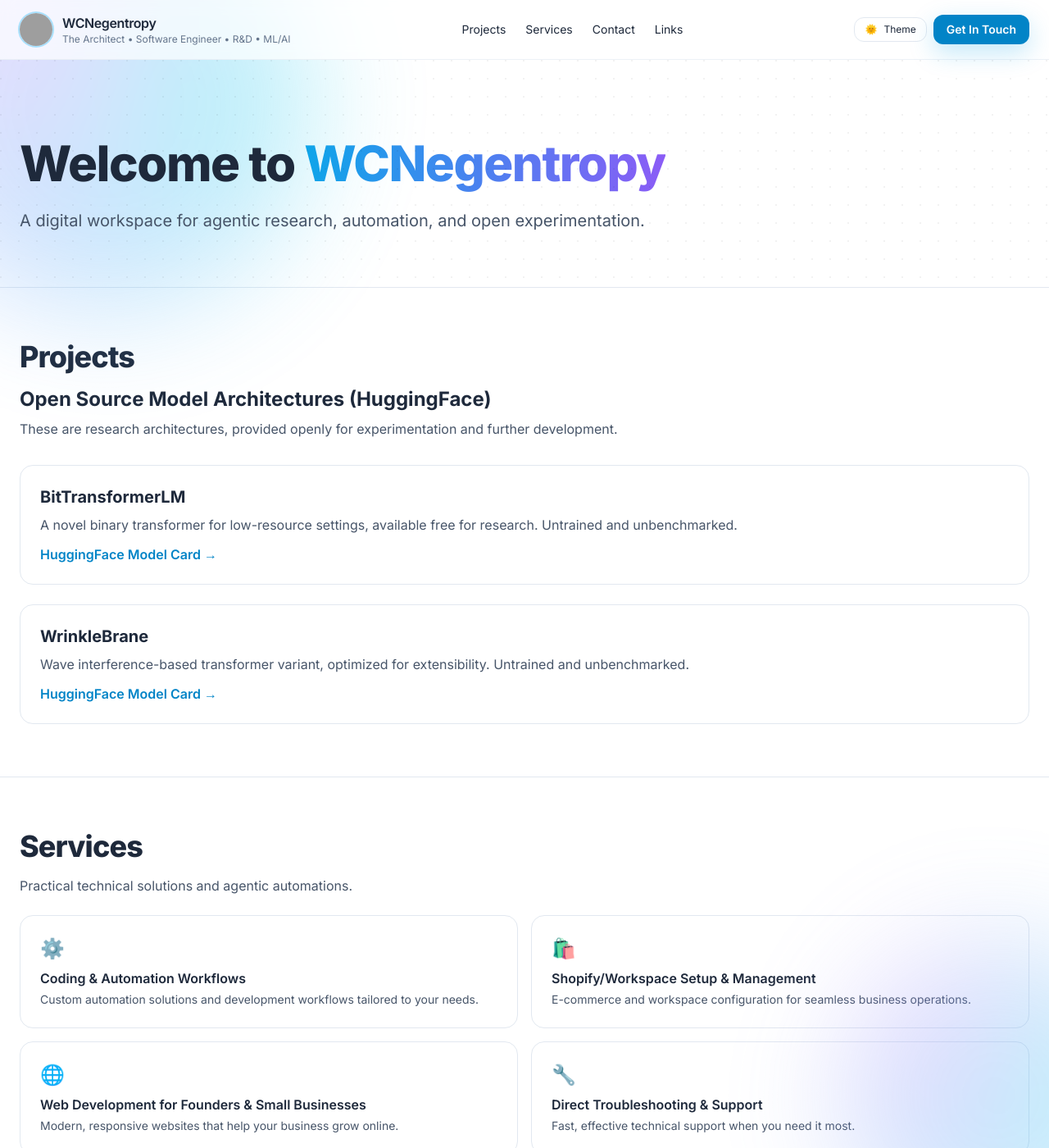
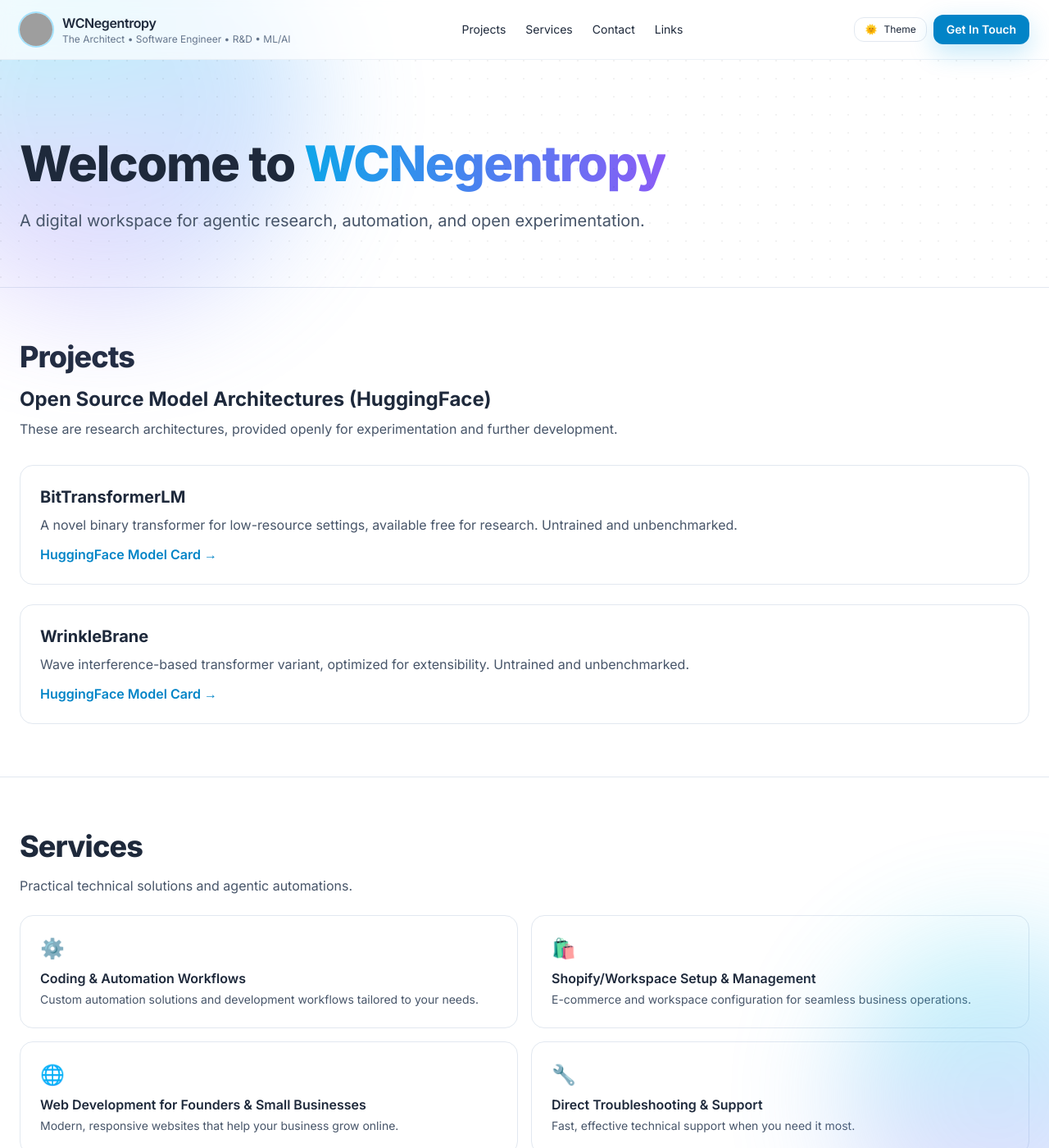
Before and after one commit to WCNegentropy/WCNegentropy.github.io, a Jekyll site: the page built from index.md, in a window 1280 px wide and 1400 px high. Shown: the whole window at 82% size. Built offline with Jekyll 4.4.1, drawn with Linux system fonts in a browser that asks for light colours; nearby versions of some CDN libraries; grey boxes are pictures that could not be loaded.

Commit message:
Fix scrollbar issues and optimize dark mode transitions
- Add overflow-x: hidden to prevent horizontal scrollbar
- Change blobs from absolute to fixed positioning
- Add GPU acceleration with will-change and translateZ
- Implement smooth theme transitions (0.3s duration)
- Add FOUC prevention with visibility control
- Add dark mode bg-grid variant
- Add transition classes to all interactive elements
- Improve theme initialization timing

Co-authored-by: WCNegentropy <217131625+WCNegentropy@users.noreply.github.com>

```diff
--- a/_includes/footer.html
+++ b/_includes/footer.html
@@ -1,10 +1,10 @@
-<footer class="border-t border-slate-200 dark:border-slate-800 py-10">
+<footer class="border-t border-slate-200 dark:border-slate-800 py-10 transition-colors duration-300">
   <div class="mx-auto max-w-7xl px-6 flex flex-col sm:flex-row items-center justify-between gap-4">
-    <p class="text-sm text-slate-500">© <span id="year"></span> {{ site.owner.name }}. All rights reserved.</p>
-    <div class="flex items-center gap-4 text-sm text-slate-500">
-      <a href="#" class="hover:text-brand-600">Terms</a>
-      <a href="#" class="hover:text-brand-600">Privacy</a>
-      <a href="#top" class="hover:text-brand-600">Back to top ↑</a>
+    <p class="text-sm text-slate-500 dark:text-slate-400 transition-colors">© <span id="year"></span> {{ site.owner.name }}. All rights reserved.</p>
+    <div class="flex items-center gap-4 text-sm text-slate-500 dark:text-slate-400">
+      <a href="#" class="hover:text-brand-600 transition-colors">Terms</a>
+      <a href="#" class="hover:text-brand-600 transition-colors">Privacy</a>
+      <a href="#top" class="hover:text-brand-600 transition-colors">Back to top ↑</a>
     </div>
   </div>
 </footer>
--- a/_includes/head.html
+++ b/_includes/head.html
@@ -50,18 +50,65 @@
 
 <style>
   :root { color-scheme: light dark; }
-  body { font-family: Inter, ui-sans-serif, system-ui; }
+
+  /* Prevent horizontal scroll and layout shifts */
+  html, body {
+    overflow-x: hidden;
+    width: 100%;
+    margin: 0;
+    padding: 0;
+  }
+
+  body {
+    font-family: Inter, ui-sans-serif, system-ui;
+    /* Smooth transitions for theme changes */
+    transition: background-color 0.3s ease, color 0.3s ease;
+  }
+
   /* Subtle animated gradient background */
   .bg-grid {
     background-image: radial-gradient( circle at 1px 1px, rgba(0,0,0,.05) 1px, transparent 0 );
     background-size: 22px 22px;
   }
+
+  /* Dark mode grid adjustment */
+  .dark .bg-grid {
+    background-image: radial-gradient( circle at 1px 1px, rgba(255,255,255,.05) 1px, transparent 0 );
+  }
+
+  /* Optimized animated blobs - prevent layout shifts */
   .blob {
-    position: absolute; filter: blur(70px); opacity: .3; pointer-events:none;
+    position: fixed; /* Changed from absolute to fixed */
+    filter: blur(70px);
+    opacity: .3;
+    pointer-events: none;
     background: conic-gradient(from 90deg at 50% 50%, #60a5fa, #a78bfa, #22d3ee, #60a5fa);
     animation: spin 18s linear infinite;
+    /* GPU acceleration for better performance */
+    will-change: transform;
+    transform: translateZ(0);
   }
-  @keyframes spin { to { transform: rotate(1turn); } }
+
+  @keyframes spin {
+    to { transform: rotate(1turn); }
+  }
+
+  /* Prevent flash of unstyled content during theme load */
+  html:not(.dark):not(.light) {
+    visibility: hidden;
+  }
+
+  html.dark, html.light {
+    visibility: visible;
+  }
+
+  /* Smooth scroll behavior already applied via scroll-smooth class */
+  /* But ensure it works properly */
+  @media (prefers-reduced-motion: no-preference) {
+    html {
+      scroll-behavior: smooth;
+    }
+  }
 </style>
 
 {% seo %}
--- a/_includes/header.html
+++ b/_includes/header.html
@@ -1,23 +1,23 @@
-<header class="sticky top-0 z-40 backdrop-blur supports-[backdrop-filter]:bg-white/70 dark:supports-[backdrop-filter]:bg-slate-900/60 border-b border-slate-200/60 dark:border-slate-800">
+<header class="sticky top-0 z-40 backdrop-blur supports-[backdrop-filter]:bg-white/70 dark:supports-[backdrop-filter]:bg-slate-900/60 border-b border-slate-200/60 dark:border-slate-800 transition-colors duration-300">
   <div class="mx-auto max-w-7xl px-6 py-4 flex items-center justify-between">
     <a href="/" class="flex items-center gap-3 group">
-      <img src="{{ site.owner.avatar }}" class="size-10 rounded-full ring-2 ring-brand-400/40" alt="{{ site.owner.name }}">
+      <img src="{{ site.owner.avatar }}" class="size-10 rounded-full ring-2 ring-brand-400/40 transition-all" alt="{{ site.owner.name }}" loading="eager" width="40" height="40">
       <div>
-        <div class="font-semibold tracking-tight group-hover:text-brand-600 transition">{{ site.owner.name }}</div>
-        <div class="text-xs text-slate-500 dark:text-slate-400">{{ site.owner.tagline }}</div>
+        <div class="font-semibold tracking-tight group-hover:text-brand-600 transition-colors">{{ site.owner.name }}</div>
+        <div class="text-xs text-slate-500 dark:text-slate-400 transition-colors">{{ site.owner.tagline }}</div>
       </div>
     </a>
     <nav class="hidden md:flex items-center gap-6 text-sm">
-      <a href="/#projects" class="hover:text-brand-600">Projects</a>
-      <a href="/#services" class="hover:text-brand-600">Services</a>
-      <a href="/#contact" class="hover:text-brand-600">Contact</a>
-      <a href="/#links" class="hover:text-brand-600">Links</a>
+      <a href="/#projects" class="hover:text-brand-600 transition-colors">Projects</a>
+      <a href="/#services" class="hover:text-brand-600 transition-colors">Services</a>
+      <a href="/#contact" class="hover:text-brand-600 transition-colors">Contact</a>
+      <a href="/#links" class="hover:text-brand-600 transition-colors">Links</a>
     </nav>
     <div class="flex items-center gap-2">
-      <button id="theme-toggle" class="inline-flex items-center gap-2 rounded-xl border border-slate-200 dark:border-slate-700 px-3 py-1.5 text-xs hover:shadow-glow transition" aria-label="Toggle theme">
+      <button id="theme-toggle" class="inline-flex items-center gap-2 rounded-xl border border-slate-200 dark:border-slate-700 px-3 py-1.5 text-xs hover:shadow-glow transition-all duration-300" aria-label="Toggle theme">
         <span class="i-theme">🌞</span><span class="hidden sm:inline">Theme</span>
       </button>
-      <a href="/#contact" class="rounded-xl bg-brand-600 text-white px-4 py-2 text-sm font-semibold shadow-glow hover:bg-brand-700">Get In Touch</a>
+      <a href="/#contact" class="rounded-xl bg-brand-600 text-white px-4 py-2 text-sm font-semibold shadow-glow hover:bg-brand-700 transition-colors">Get In Touch</a>
     </div>
   </div>
 </header>
--- a/_includes/scripts.html
+++ b/_includes/scripts.html
@@ -20,15 +20,28 @@
   // --- Theme ---
   const applyTheme = (t) => {
     const root = document.documentElement;
-    if (t === 'dark') root.classList.add('dark'); else root.classList.remove('dark');
+    // Remove both classes first for clean state
+    root.classList.remove('dark', 'light');
+    // Add the appropriate class
+    root.classList.add(t);
+
     const themeIcon = document.querySelector('.i-theme');
     if (themeIcon) themeIcon.textContent = t === 'dark' ? '🌙' : '🌞';
     localStorage.setItem('theme', t);
   }
+
   const initTheme = () => {
     const pref = localStorage.getItem('theme') || (window.matchMedia('(prefers-color-scheme: dark)').matches ? 'dark' : 'light');
     applyTheme(pref);
   }
+
+  // Apply theme immediately before DOMContentLoaded to prevent FOUC
+  (() => {
+    const savedTheme = localStorage.getItem('theme');
+    const prefersDark = window.matchMedia('(prefers-color-scheme: dark)').matches;
+    const theme = savedTheme || (prefersDark ? 'dark' : 'light');
+    document.documentElement.classList.add(theme);
+  })();
 
   // --- Populate dynamic content ---
   const byId = (id) => document.getElementById(id);
--- a/_layouts/home.html
+++ b/_layouts/home.html
@@ -4,20 +4,20 @@ layout: default
 
 <!-- HERO / WELCOME -->
 <section class="relative overflow-hidden">
-  <div class="absolute inset-0 bg-grid pointer-events-none"></div>
+  <div class="absolute inset-0 bg-grid pointer-events-none transition-all duration-300"></div>
   <div class="mx-auto max-w-7xl px-6 pt-16 pb-12 lg:pt-24 lg:pb-16">
     <div class="max-w-4xl">
       <h1 class="text-4xl sm:text-5xl lg:text-6xl font-extrabold tracking-tight leading-tight">
         Welcome to <span class="text-transparent bg-clip-text bg-gradient-to-r from-brand-500 to-violet-500">WCNegentropy</span>
       </h1>
-      <p class="mt-6 text-xl text-slate-600 dark:text-slate-300 max-w-3xl leading-relaxed">
+      <p class="mt-6 text-xl text-slate-600 dark:text-slate-300 max-w-3xl leading-relaxed transition-colors duration-300">
         A digital workspace for agentic research, automation, and open experimentation.
       </p>
     </div>
   </div>
 </section>
 
-<div class="border-t border-slate-200 dark:border-slate-800"></div>
+<div class="border-t border-slate-200 dark:border-slate-800 transition-colors duration-300"></div>
 
 <!-- PROJECTS -->
 <section id="projects" class="mx-auto max-w-7xl px-6 py-16">
@@ -25,107 +25,107 @@ layout: default
 
   <div class="mb-8">
     <h3 class="text-2xl font-bold mb-2">Open Source Model Architectures (HuggingFace)</h3>
-    <p class="text-slate-600 dark:text-slate-300">
+    <p class="text-slate-600 dark:text-slate-300 transition-colors duration-300">
       These are research architectures, provided openly for experimentation and further development.
     </p>
   </div>
 
   <div class="space-y-6">
     <!-- BitTransformerLM -->
-    <div class="rounded-2xl border border-slate-200 dark:border-slate-800 p-6 hover:shadow-glow transition">
+    <div class="rounded-2xl border border-slate-200 dark:border-slate-800 p-6 hover:shadow-glow transition-all duration-300">
       <h4 class="text-xl font-bold">BitTransformerLM</h4>
-      <p class="mt-2 text-slate-600 dark:text-slate-300">
+      <p class="mt-2 text-slate-600 dark:text-slate-300 transition-colors duration-300">
         A novel binary transformer for low-resource settings, available free for research. Untrained and unbenchmarked.
       </p>
       <a href="https://huggingface.co/WCNegentropy/BitTransformerLM"
          target="_blank"
          rel="noopener noreferrer"
-         class="mt-3 inline-block text-brand-600 hover:text-brand-700 font-semibold">
+         class="mt-3 inline-block text-brand-600 hover:text-brand-700 font-semibold transition-colors duration-300">
         HuggingFace Model Card →
       </a>
     </div>
 
     <!-- WrinkleBrane -->
-    <div class="rounded-2xl border border-slate-200 dark:border-slate-800 p-6 hover:shadow-glow transition">
+    <div class="rounded-2xl border border-slate-200 dark:border-slate-800 p-6 hover:shadow-glow transition-all duration-300">
       <h4 class="text-xl font-bold">WrinkleBrane</h4>
-      <p class="mt-2 text-slate-600 dark:text-slate-300">
+      <p class="mt-2 text-slate-600 dark:text-slate-300 transition-colors duration-300">
         Wave interference-based transformer variant, optimized for extensibility. Untrained and unbenchmarked.
       </p>
       <a href="https://huggingface.co/WCNegentropy/WrinkleBrane"
          target="_blank"
          rel="noopener noreferrer"
-         class="mt-3 inline-block text-brand-600 hover:text-brand-700 font-semibold">
+         class="mt-3 inline-block text-brand-600 hover:text-brand-700 font-semibold transition-colors duration-300">
         HuggingFace Model Card →
       </a>
     </div>
   </div>
 </section>
 
-<div class="border-t border-slate-200 dark:border-slate-800"></div>
+<div class="border-t border-slate-200 dark:border-slate-800 transition-colors duration-300"></div>
 
 <!-- SERVICES -->
 <section id="services" class="mx-auto max-w-7xl px-6 py-16">
   <h2 class="text-3xl sm:text-4xl font-extrabold tracking-tight mb-4">Services</h2>
-  <p class="text-slate-600 dark:text-slate-300 mb-6">
+  <p class="text-slate-600 dark:text-slate-300 mb-6 transition-colors duration-300">
     Practical technical solutions and agentic automations.
   </p>
 
   <div class="grid sm:grid-cols-2 gap-4">
-    <div class="rounded-2xl border border-slate-200 dark:border-slate-800 p-6">
+    <div class="rounded-2xl border border-slate-200 dark:border-slate-800 p-6 transition-all duration-300">
       <div class="text-2xl mb-2">⚙️</div>
       <h3 class="font-semibold mb-1">Coding & Automation Workflows</h3>
-      <p class="text-sm text-slate-600 dark:text-slate-300">
+      <p class="text-sm text-slate-600 dark:text-slate-300 transition-colors duration-300">
         Custom automation solutions and development workflows tailored to your needs.
       </p>
     </div>
 
-    <div class="rounded-2xl border border-slate-200 dark:border-slate-800 p-6">
+    <div class="rounded-2xl border border-slate-200 dark:border-slate-800 p-6 transition-all duration-300">
       <div class="text-2xl mb-2">🛍️</div>
       <h3 class="font-semibold mb-1">Shopify/Workspace Setup & Management</h3>
-      <p class="text-sm text-slate-600 dark:text-slate-300">
+      <p class="text-sm text-slate-600 dark:text-slate-300 transition-colors duration-300">
         E-commerce and workspace configuration for seamless business operations.
       </p>
     </div>
 
-    <div class="rounded-2xl border border-slate-200 dark:border-slate-800 p-6">
+    <div class="rounded-2xl border border-slate-200 dark:border-slate-800 p-6 transition-all duration-300">
       <div class="text-2xl mb-2">🌐</div>
       <h3 class="font-semibold mb-1">Web Development for Founders & Small Businesses</h3>
-      <p class="text-sm text-slate-600 dark:text-slate-300">
+      <p class="text-sm text-slate-600 dark:text-slate-300 transition-colors duration-300">
         Modern, responsive websites that help your business grow online.
       </p>
     </div>
 
-    <div class="rounded-2xl border border-slate-200 dark:border-slate-800 p-6">
+    <div class="rounded-2xl border border-slate-200 dark:border-slate-800 p-6 transition-all duration-300">
       <div class="text-2xl mb-2">🔧</div>
       <h3 class="font-semibold mb-1">Direct Troubleshooting & Support</h3>
-      <p class="text-sm text-slate-600 dark:text-slate-300">
+      <p class="text-sm text-slate-600 dark:text-slate-300 transition-colors duration-300">
         Fast, effective technical support when you need it most.
       </p>
     </div>
   </div>
 </section>
 
-<div class="border-t border-slate-200 dark:border-slate-800"></div>
+<div class="border-t border-slate-200 dark:border-slate-800 transition-colors duration-300"></div>
 
 <!-- CONTACT -->
 <section id="contact" class="mx-auto max-w-7xl px-6 py-16">
   <div class="max-w-3xl">
     <h2 class="text-3xl sm:text-4xl font-extrabold tracking-tight mb-4">Contact</h2>
-    <p class="text-slate-600 dark:text-slate-300 mb-6">
+    <p class="text-slate-600 dark:text-slate-300 mb-6 transition-colors duration-300">
       For project inquiries, collaborations, or support:
     </p>
 
     <div class="space-y-4">
       <p>
         <span class="font-semibold">Email:</span>
-        <a href="mailto:{{ site.data.site.email }}" class="text-brand-600 hover:text-brand-700 hover:underline">
+        <a href="mailto:{{ site.data.site.email }}" class="text-brand-600 hover:text-brand-700 hover:underline transition-colors duration-300">
           {{ site.data.site.email }}
         </a>
       </p>
 
       <div class="pt-4">
-        <p class="text-sm text-slate-500 mb-3">or use the contact form:</p>
-        <div class="rounded-2xl border border-slate-200 dark:border-slate-800 p-6">
+        <p class="text-sm text-slate-500 dark:text-slate-400 mb-3 transition-colors duration-300">or use the contact form:</p>
+        <div class="rounded-2xl border border-slate-200 dark:border-slate-800 p-6 transition-all duration-300">
           <form id="contactForm" class="space-y-4">
             <div class="grid md:grid-cols-2 gap-4">
               <input
@@ -133,7 +133,7 @@ layout: default
                 name="name"
                 placeholder="Your Name"
                 autocomplete="name"
-                class="w-full rounded-xl border border-slate-300 dark:border-slate-600 bg-white dark:bg-slate-900 text-slate-900 dark:text-slate-100 px-4 py-3"
+                class="w-full rounded-xl border border-slate-300 dark:border-slate-600 bg-white dark:bg-slate-900 text-slate-900 dark:text-slate-100 px-4 py-3 transition-all duration-300"
               />
               <input
                 required
@@ -141,24 +141,24 @@ layout: default
                 name="email"
                 placeholder="Your Email"
                 autocomplete="email"
-                class="w-full rounded-xl border border-slate-300 dark:border-slate-600 bg-white dark:bg-slate-900 text-slate-900 dark:text-slate-100 px-4 py-3"
+                class="w-full rounded-xl border border-slate-300 dark:border-slate-600 bg-white dark:bg-slate-900 text-slate-900 dark:text-slate-100 px-4 py-3 transition-all duration-300"
               />
             </div>
             <input
               name="subject"
               placeholder="Subject"
-              class="w-full rounded-xl border border-slate-300 dark:border-slate-600 bg-white dark:bg-slate-900 text-slate-900 dark:text-slate-100 px-4 py-3"
+              class="w-full rounded-xl border border-slate-300 dark:border-slate-600 bg-white dark:bg-slate-900 text-slate-900 dark:text-slate-100 px-4 py-3 transition-all duration-300"
             />
             <textarea
               required
               name="message"
               rows="5"
               placeholder="Your message..."
-              class="w-full rounded-xl border border-slate-300 dark:border-slate-600 bg-white dark:bg-slate-900 text-slate-900 dark:text-slate-100 px-4 py-3"
+              class="w-full rounded-xl border border-slate-300 dark:border-slate-600 bg-white dark:bg-slate-900 text-slate-900 dark:text-slate-100 px-4 py-3 transition-all duration-300"
             ></textarea>
             <button
               type="submit"
-              class="rounded-xl bg-brand-600 text-white px-6 py-3 font-semibold shadow-glow hover:bg-brand-700"
+              class="rounded-xl bg-brand-600 text-white px-6 py-3 font-semibold shadow-glow hover:bg-brand-700 transition-colors duration-300"
             >
               Send Message
             </button>
@@ -169,7 +169,7 @@ layout: default
   </div>
 </section>
 
-<div class="border-t border-slate-200 dark:border-slate-800"></div>
+<div class="border-t border-slate-200 dark:border-slate-800 transition-colors duration-300"></div>
 
 <!-- LINKS -->
 <section id="links" class="mx-auto max-w-7xl px-6 py-16">
@@ -180,44 +180,44 @@ layout: default
       href="{{ site.data.site.social.github }}"
       target="_blank"
       rel="noopener noreferrer"
-      class="rounded-2xl border border-slate-200 dark:border-slate-800 p-6 hover:shadow-glow transition"
+      class="rounded-2xl border border-slate-200 dark:border-slate-800 p-6 hover:shadow-glow transition-all duration-300"
     >
       <div class="text-2xl mb-2">🐙</div>
       <div class="font-semibold">GitHub</div>
-      <div class="text-sm text-slate-500">Open source repos</div>
+      <div class="text-sm text-slate-500 dark:text-slate-400 transition-colors duration-300">Open source repos</div>
     </a>
 
     <a
       href="{{ site.data.site.social.huggingface }}"
       target="_blank"
       rel="noopener noreferrer"
-      class="rounded-2xl border border-slate-200 dark:border-slate-800 p-6 hover:shadow-glow transition"
+      class="rounded-2xl border border-slate-200 dark:border-slate-800 p-6 hover:shadow-glow transition-all duration-300"
     >
       <div class="text-2xl mb-2">🤗</div>
       <div class="font-semibold">HuggingFace</div>
-      <div class="text-sm text-slate-500">AI models</div>
+      <div class="text-sm text-slate-500 dark:text-slate-400 transition-colors duration-300">AI models</div>
     </a>
 
     <a
       href="{{ site.data.site.social.x }}"
       target="_blank"
       rel="noopener noreferrer"
-      class="rounded-2xl border border-slate-200 dark:border-slate-800 p-6 hover:shadow-glow transition"
+      class="rounded-2xl border border-slate-200 dark:border-slate-800 p-6 hover:shadow-glow transition-all duration-300"
     >
       <div class="text-2xl mb-2">𝕏</div>
       <div class="font-semibold">X (Twitter)</div>
-      <div class="text-sm text-slate-500">Updates & thoughts</div>
+      <div class="text-sm text-slate-500 dark:text-slate-400 transition-colors duration-300">Updates & thoughts</div>
     </a>
 
     <a
       href="{{ site.data.site.social.reddit }}"
       target="_blank"
       rel="noopener noreferrer"
-      class="rounded-2xl border border-slate-200 dark:border-slate-800 p-6 hover:shadow-glow transition"
+      class="rounded-2xl border border-slate-200 dark:border-slate-800 p-6 hover:shadow-glow transition-all duration-300"
     >
       <div class="text-2xl mb-2">🤖</div>
       <div class="font-semibold">Reddit</div>
-      <div class="text-sm text-slate-500">Community</div>
+      <div class="text-sm text-slate-500 dark:text-slate-400 transition-colors duration-300">Community</div>
     </a>
   </div>
 </section>
```
